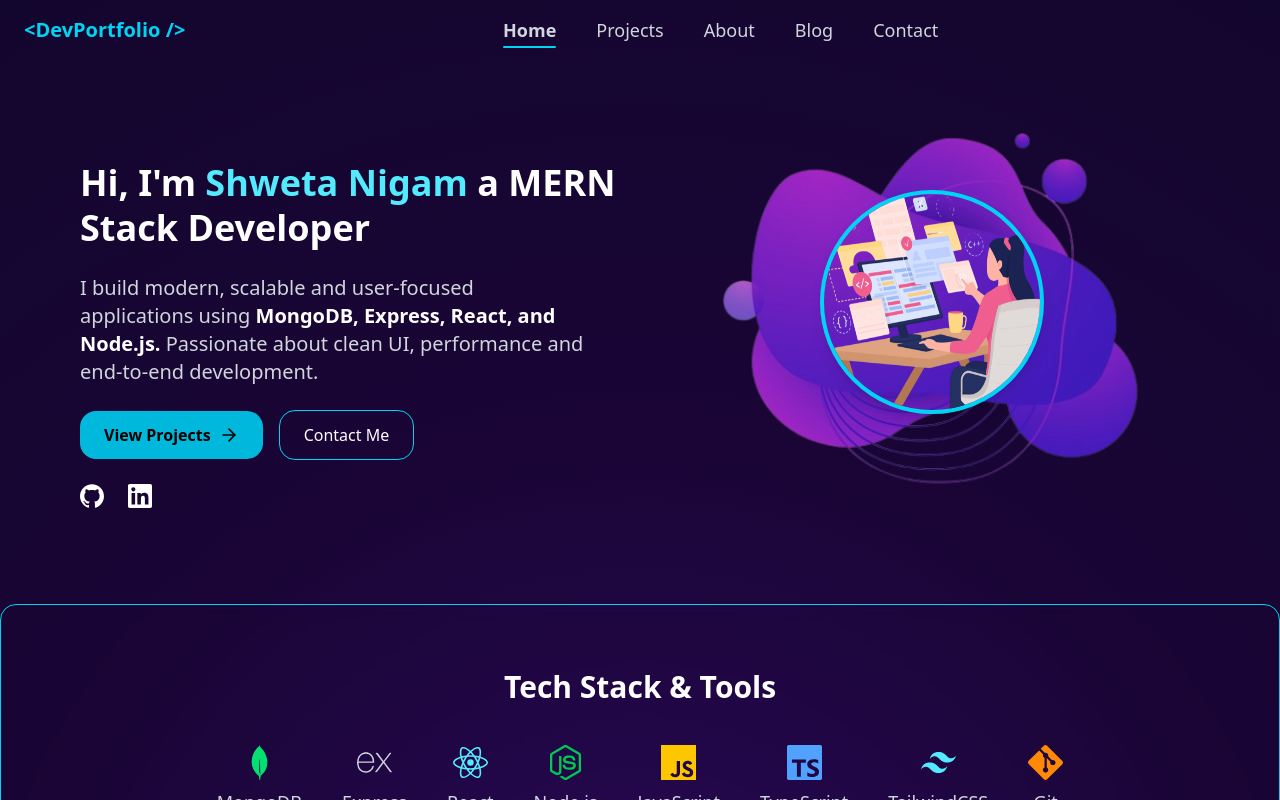
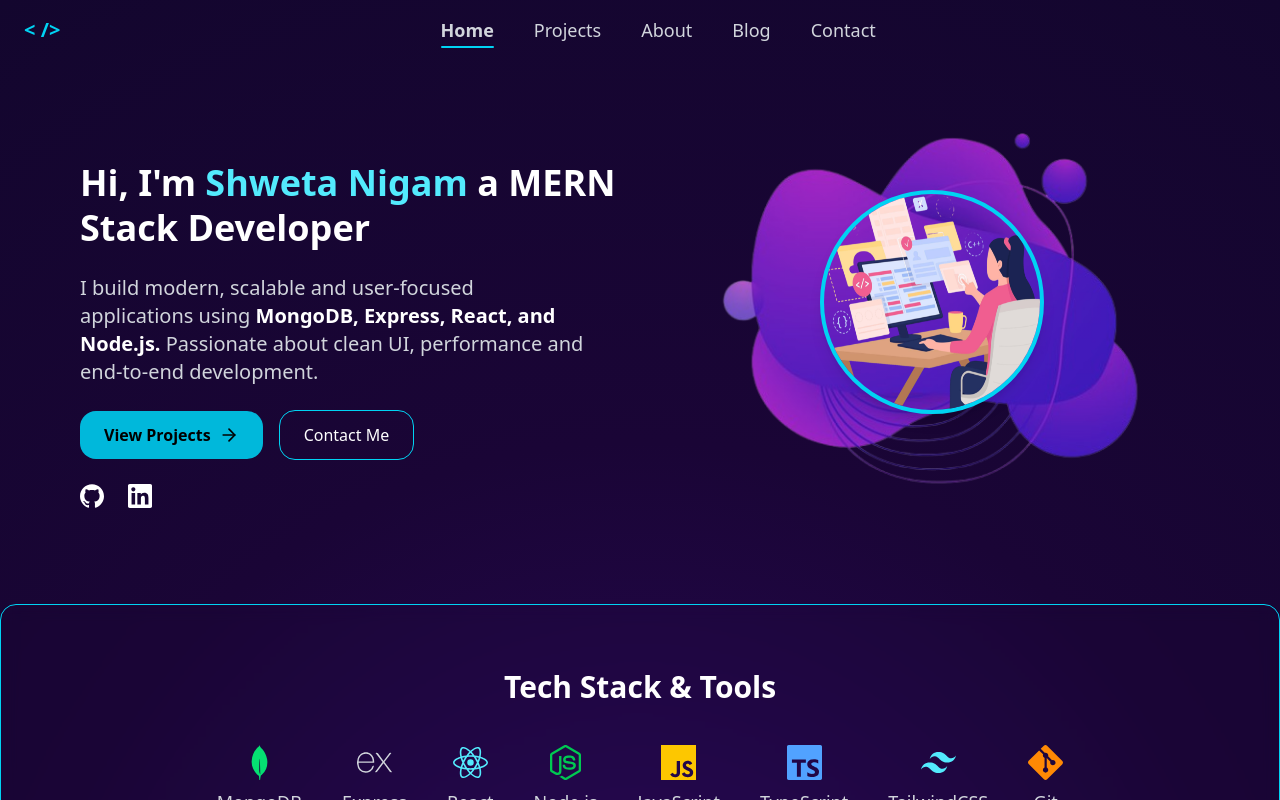
Before and after one commit to shweta-nigam/site, a React app in the folder frontend/: page / in a window 1280 px wide. Shown: the top 800 px of the page. Built offline with nearby package versions, Linux system fonts and the light colour scheme; the HTML template or start-up script is replaced by a standard one.

Commit message:
fix: change log name in Navbar component

```diff
--- a/frontend/src/components/Navbar.tsx
+++ b/frontend/src/components/Navbar.tsx
@@ -45,7 +45,8 @@ const Navbar = () => {
             to="/"
             className="text-xl font-bold text-cyan-400 hover:text-cyan-300 transition"
           >
-            &lt;DevPortfolio /&gt;
+            &lt; /&gt;
+            {/* &lt;DevPortfolio /&gt; */}
           </Link>
         </motion.div>
 
```
